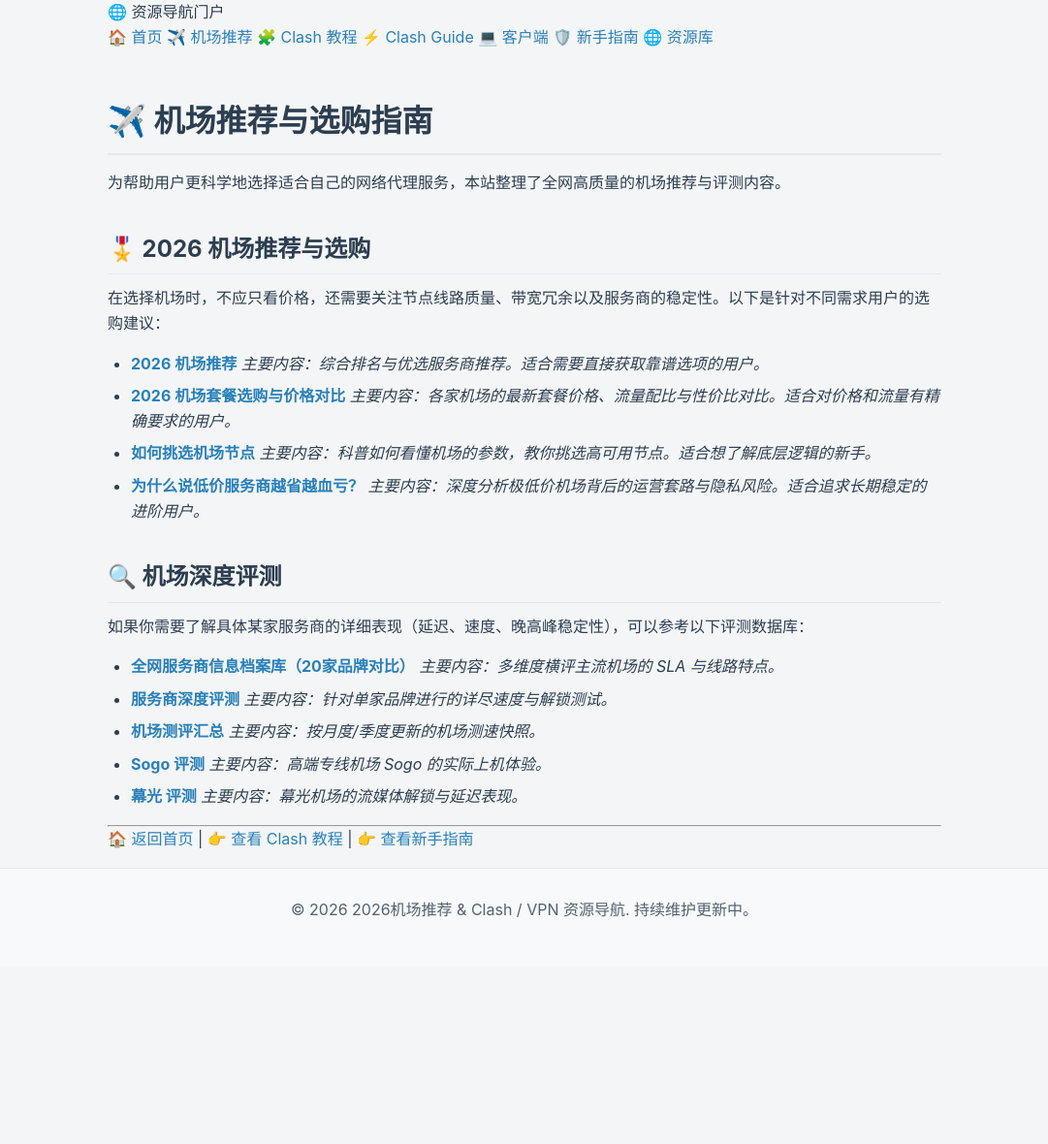
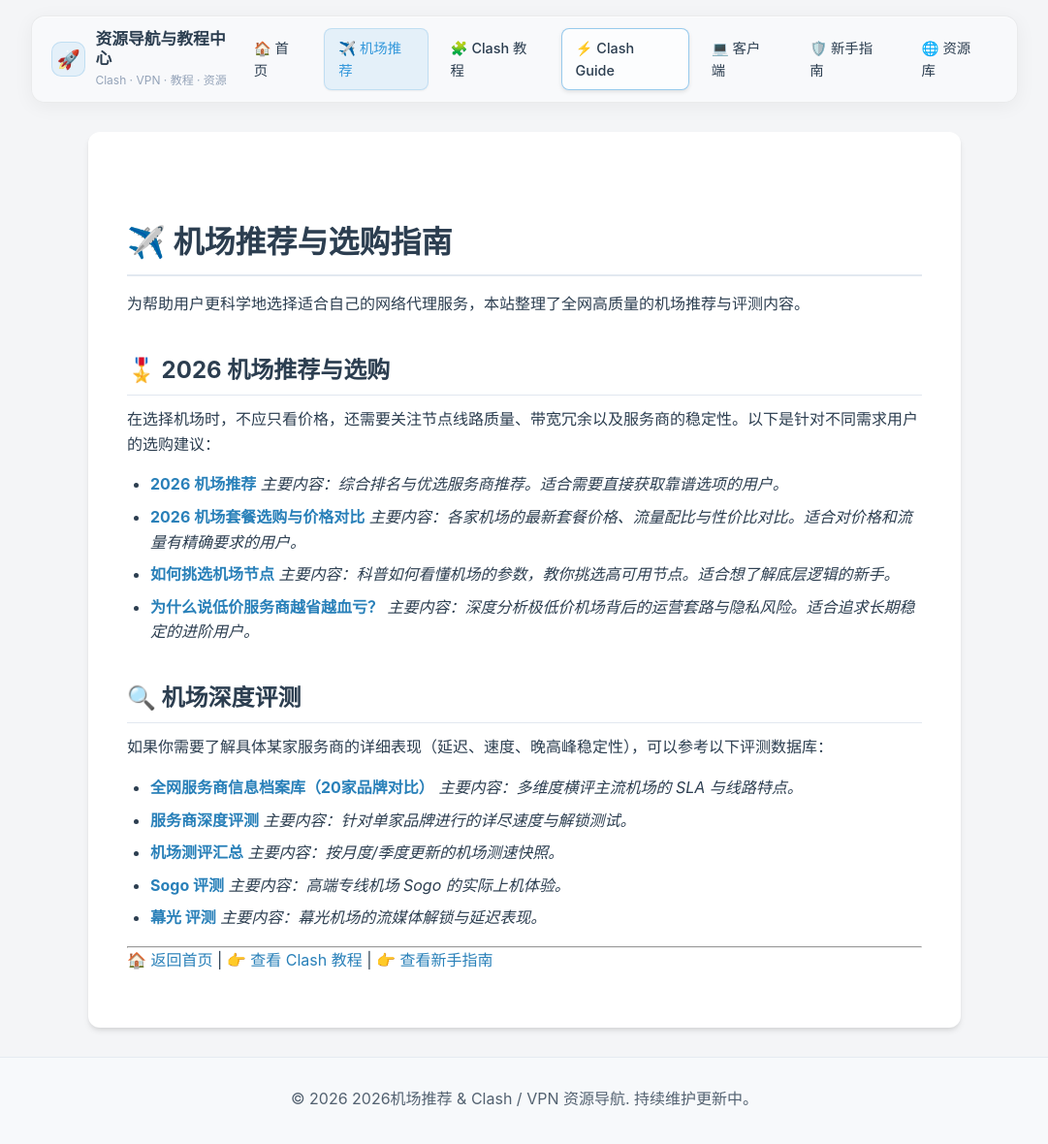
Before and after one commit to Colasaiko/tuijianjichang, a Jekyll site: the page built from airport.md, in a window 1280 px wide and 1192 px high. Shown: the top 1180 px of the window at 97% size, without its empty margins (99-1180 px from the left). Built offline with Jekyll 4.4.1, drawn with Linux system fonts in a browser that asks for light colours; our own code applies the rules of GitHub Pages for plain Markdown files.

Commit message:
style: revamp top navigation bar to UI component with active states

```diff
--- a/_layouts/default.html
+++ b/_layouts/default.html
@@ -10,22 +10,28 @@
     <link rel="stylesheet" href="{{ '/assets/css/style.css' | relative_url }}">
 </head>
 <body>
-    <header class="navbar">
-        <div class="container nav-container">
-            <div class="nav-brand">🌐 资源导航门户</div>
+    <header class="navbar-wrapper">
+        <div class="navbar-inner">
+            <div class="nav-brand">
+                <div class="brand-icon">🚀</div>
+                <div class="brand-text">
+                    <span class="brand-title">资源导航与教程中心</span>
+                    <span class="brand-subtitle">Clash · VPN · 教程 · 资源</span>
+                </div>
+            </div>
             <nav class="nav-links">
-                <a href="{{ '/' | relative_url }}">🏠 首页</a>
-                <a href="{{ '/airport.html' | relative_url }}">✈️ 机场推荐</a>
-                <a href="{{ '/clash.html' | relative_url }}">🧩 Clash 教程</a>
-                <a href="https://colasaiko.github.io/Clash-/" target="_blank">⚡ Clash Guide</a>
-                <a href="{{ '/clients.html' | relative_url }}">💻 客户端</a>
-                <a href="{{ '/newbie.html' | relative_url }}">🛡️ 新手指南</a>
-                <a href="{{ '/resources.html' | relative_url }}">🌐 资源库</a>
+                <a href="{{ '/' | relative_url }}" class="nav-item {% if page.url == '/' or page.url == '/index.html' %}active{% endif %}">🏠 首页</a>
+                <a href="{{ '/airport.html' | relative_url }}" class="nav-item {% if page.url == '/airport.html' %}active{% endif %}">✈️ 机场推荐</a>
+                <a href="{{ '/clash.html' | relative_url }}" class="nav-item {% if page.url == '/clash.html' %}active{% endif %}">🧩 Clash 教程</a>
+                <a href="https://colasaiko.github.io/Clash-/" class="nav-item nav-special">⚡ Clash Guide</a>
+                <a href="{{ '/clients.html' | relative_url }}" class="nav-item {% if page.url == '/clients.html' %}active{% endif %}">💻 客户端</a>
+                <a href="{{ '/newbie.html' | relative_url }}" class="nav-item {% if page.url == '/newbie.html' %}active{% endif %}">🛡️ 新手指南</a>
+                <a href="{{ '/resources.html' | relative_url }}" class="nav-item {% if page.url == '/resources.html' %}active{% endif %}">🌐 资源库</a>
             </nav>
         </div>
     </header>
 
-    <main class="container article-container">
+    <main class="container main-content">
         {{ content }}
     </main>
 
--- a/assets/css/style.css
+++ b/assets/css/style.css
@@ -37,20 +37,6 @@ a { color: var(--link-color); text-decoration: none; transition: opacity 0.2s; }
 a:hover { opacity: 0.8; text-decoration: underline; }
 
 .container { max-width: 900px; margin: 0 auto; padding: 0 20px; }
-
-/* Header */
-.site-header {
-    background-color: var(--header-bg);
-    border-bottom: 1px solid var(--border-color);
-    padding: 16px 0;
-    position: sticky;
-    top: 0;
-    z-index: 100;
-}
-.header-container { display: flex; justify-content: space-between; align-items: center; flex-wrap: wrap; gap: 12px; }
-.site-title { font-size: 1.25rem; font-weight: 700; }
-.site-nav { display: flex; gap: 16px; }
-.nav-link { font-weight: 600; }
 
 /* Main Content */
 .main-content {
@@ -155,17 +141,145 @@ img {
 }
 .btn:hover { background-color: var(--hover-color); color: #fff; text-decoration: none; }
 
-/* Mobile Navigation Scrolling */
+
+/* Navbar UI Module */
+.navbar-wrapper {
+    position: sticky;
+    top: 16px;
+    z-index: 100;
+    max-width: 1050px;
+    margin: 16px auto;
+    padding: 0 16px;
+}
+.navbar-inner {
+    display: flex;
+    justify-content: space-between;
+    align-items: center;
+    background: rgba(22, 27, 34, 0.85);
+    backdrop-filter: blur(12px);
+    -webkit-backdrop-filter: blur(12px);
+    border: 1px solid rgba(255, 255, 255, 0.1);
+    border-radius: 14px;
+    padding: 12px 20px;
+    box-shadow: 0 4px 20px rgba(0, 0, 0, 0.15), inset 0 1px 0 rgba(255, 255, 255, 0.05);
+}
+@media (prefers-color-scheme: light) {
+    .navbar-inner {
+        background: rgba(248, 250, 252, 0.85);
+        border: 1px solid rgba(0, 0, 0, 0.06);
+        box-shadow: 0 4px 20px rgba(0, 0, 0, 0.05), inset 0 1px 0 rgba(255, 255, 255, 0.6);
+    }
+}
+.nav-brand {
+    display: flex;
+    align-items: center;
+    gap: 10px;
+}
+.brand-icon {
+    width: 36px;
+    height: 36px;
+    background: rgba(56, 189, 248, 0.15);
+    border-radius: 10px;
+    display: flex;
+    align-items: center;
+    justify-content: center;
+    font-size: 1.2rem;
+    border: 1px solid rgba(56, 189, 248, 0.2);
+}
+@media (prefers-color-scheme: light) {
+    .brand-icon { background: rgba(52, 152, 219, 0.1); border-color: rgba(52, 152, 219, 0.2); }
+}
+.brand-text {
+    display: flex;
+    flex-direction: column;
+}
+.brand-title {
+    font-size: 1.05rem;
+    font-weight: 700;
+    line-height: 1.2;
+    color: var(--text-color);
+}
+.brand-subtitle {
+    font-size: 0.75rem;
+    color: var(--text-muted, #94a3b8);
+    margin-top: 2px;
+}
+.nav-links {
+    display: flex;
+    gap: 8px;
+    align-items: center;
+}
+.nav-item {
+    padding: 8px 14px;
+    border-radius: 8px;
+    font-size: 0.9rem;
+    font-weight: 500;
+    color: var(--text-color);
+    transition: all 0.2s ease;
+    border: 1px solid transparent;
+}
+.nav-item:hover {
+    background: rgba(255, 255, 255, 0.05);
+    color: var(--primary-color);
+    text-decoration: none;
+    transform: translateY(-1px);
+}
+@media (prefers-color-scheme: light) {
+    .nav-item:hover { background: rgba(0, 0, 0, 0.04); }
+}
+.nav-item.active {
+    background: rgba(56, 189, 248, 0.12);
+    color: var(--primary-color);
+    border-color: rgba(56, 189, 248, 0.2);
+    box-shadow: 0 1px 2px rgba(0,0,0,0.05);
+}
+@media (prefers-color-scheme: light) {
+    .nav-item.active {
+        background: rgba(52, 152, 219, 0.1);
+        border-color: rgba(52, 152, 219, 0.2);
+    }
+}
+.nav-special {
+    background: rgba(255, 255, 255, 0.03);
+    border: 1px solid rgba(56, 189, 248, 0.4);
+    box-shadow: 0 2px 4px rgba(0,0,0,0.1);
+}
+.nav-special:hover {
+    background: rgba(56, 189, 248, 0.15);
+    border-color: rgba(56, 189, 248, 0.6);
+}
+@media (prefers-color-scheme: light) {
+    .nav-special {
+        background: rgba(255, 255, 255, 0.5);
+        border-color: rgba(52, 152, 219, 0.5);
+    }
+    .nav-special:hover {
+        background: rgba(52, 152, 219, 0.15);
+        border-color: rgba(52, 152, 219, 0.7);
+    }
+}
+
+/* Tablet & Mobile Navigation */
+@media (max-width: 992px) {
+    .navbar-wrapper { margin: 10px auto; top: 10px; padding: 0 10px; }
+    .brand-subtitle { display: none; }
+    .nav-links { gap: 4px; }
+    .nav-item { padding: 8px 10px; font-size: 0.85rem; }
+}
+
 @media (max-width: 768px) {
-    .nav-container { flex-direction: column; align-items: flex-start; }
+    .navbar-inner {
+        flex-direction: column;
+        align-items: flex-start;
+        padding: 12px;
+        gap: 12px;
+    }
     .nav-links {
         width: 100%;
-        display: flex;
         overflow-x: auto;
         white-space: nowrap;
-        padding-bottom: 8px;
+        padding-bottom: 4px;
         -webkit-overflow-scrolling: touch;
     }
     .nav-links::-webkit-scrollbar { display: none; }
-    .nav-links a { padding: 8px 12px; background: var(--bg-color); border-radius: 6px; }
 }
```
